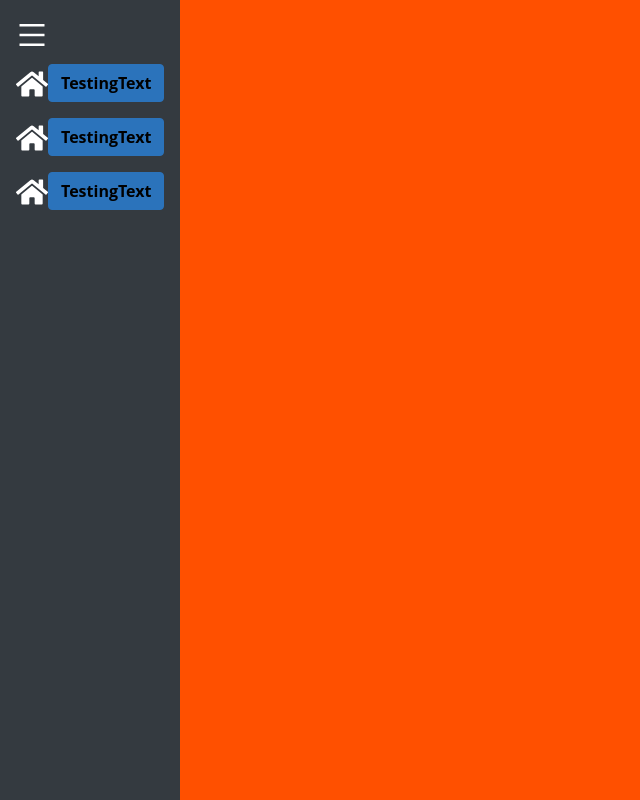
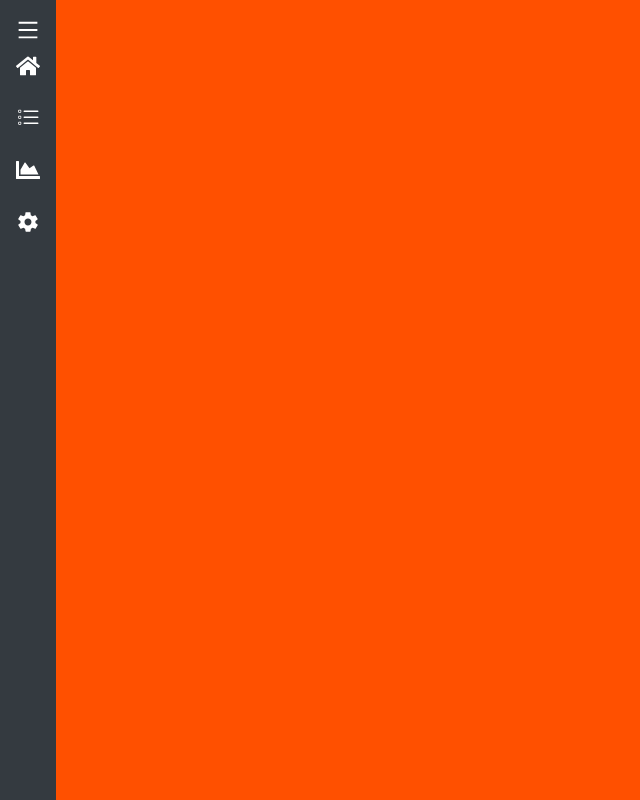
Before and after one commit to CodecoolGlobal/el-proyecte-grande-sprint-1-csharp-A-Bolf, a React (Create React App) app in the folder Frontend/sitrep/: page / in a window 1280 px wide. Both pictures are taken after a click on the button "Login". Shown: the whole page, without its empty margins (0-640 px from the left). Built offline with nearby package versions, Linux system fonts and the light colour scheme; what react-animations would draw is missing.

Commit message:
add Collapse feature to sidebar menu

```diff
--- a/Frontend/sitrep/src/components/Sidebar.js
+++ b/Frontend/sitrep/src/components/Sidebar.js
@@ -1,16 +1,24 @@
 import SidebarButton from "./SidebarButton";
-import { FaHome } from "react-icons/fa"
-import { AiOutlineMenu } from "react-icons/ai"
+import {FaHome,FaChartArea} from "react-icons/fa"
+import {AiOutlineMenu} from "react-icons/ai"
+import {IoMdSettings} from "react-icons/io"
+import {BsListTask} from "react-icons/bs"
+
+import {useState} from "react";
+
 const Sidebar = () => {
+    const toggleSidebar = () => {SidebarOpen ? setSidebarOpen(false) : setSidebarOpen(true)}
+    const [SidebarOpen, setSidebarOpen] = useState(false);
     return (
-        <div className="sidebar bg-dark d-inline-block h-100">
-            <nav style={{ float: "left" }} className="  p-3 text-white ">
-                <AiOutlineMenu />
-                <SidebarButton ButtonText="TestingText" SidebarIcon={FaHome} >PlaceHolderText</SidebarButton>
-                <SidebarButton ButtonText="TestingText" SidebarIcon={FaHome} >PlaceHolderText</SidebarButton>
-                <SidebarButton ButtonText="TestingText" SidebarIcon={FaHome} >PlaceHolderText</SidebarButton>
-
-            </nav></div>
+        <div className="sidebar bg-dark d-inline-block">
+            <nav style={{float: "left"}} className=" p-3 text-white ">
+                <AiOutlineMenu onClick={toggleSidebar}/>
+                <SidebarButton ButtonText="Home" SidebarIcon={FaHome} ShowText={SidebarOpen}> <FaHome/></SidebarButton>
+                <SidebarButton ButtonText="Issues" SidebarIcon={BsListTask} ShowText={SidebarOpen}></SidebarButton>
+                <SidebarButton ButtonText="Stats" SidebarIcon={FaChartArea} ShowText={SidebarOpen}></SidebarButton>
+                <SidebarButton ButtonText="Settings" SidebarIcon={IoMdSettings} ShowText={SidebarOpen}></SidebarButton>
+            </nav>
+        </div>
     );
 }
 export default Sidebar;
--- a/Frontend/sitrep/src/components/SidebarButton.js
+++ b/Frontend/sitrep/src/components/SidebarButton.js
@@ -1,8 +1,8 @@
-const SidebarButton = ({ SidebarIcon, ButtonText }) => {
+const SidebarButton = ({ButtonText, SidebarIcon, ShowText}) => {
     return (
-        <div>
-            <SidebarIcon />
-            <p className="btn btn-primary">{ButtonText}</p>
+        <div className="pb-3">
+            <SidebarIcon className="h-100"/>
+            {ShowText && <span className="pl-2">{ButtonText}</span>}
         </div>
     );
 }
--- a/Frontend/sitrep/src/index.css
+++ b/Frontend/sitrep/src/index.css
@@ -18,9 +18,9 @@ code {
 }
 
 .sidebar {
-    font-size: 200%;
+    font-size: 150%;
     height: 100vh;
-    display: flex;
+    width: fit-content;
     position: absolute;
 
 }
```
